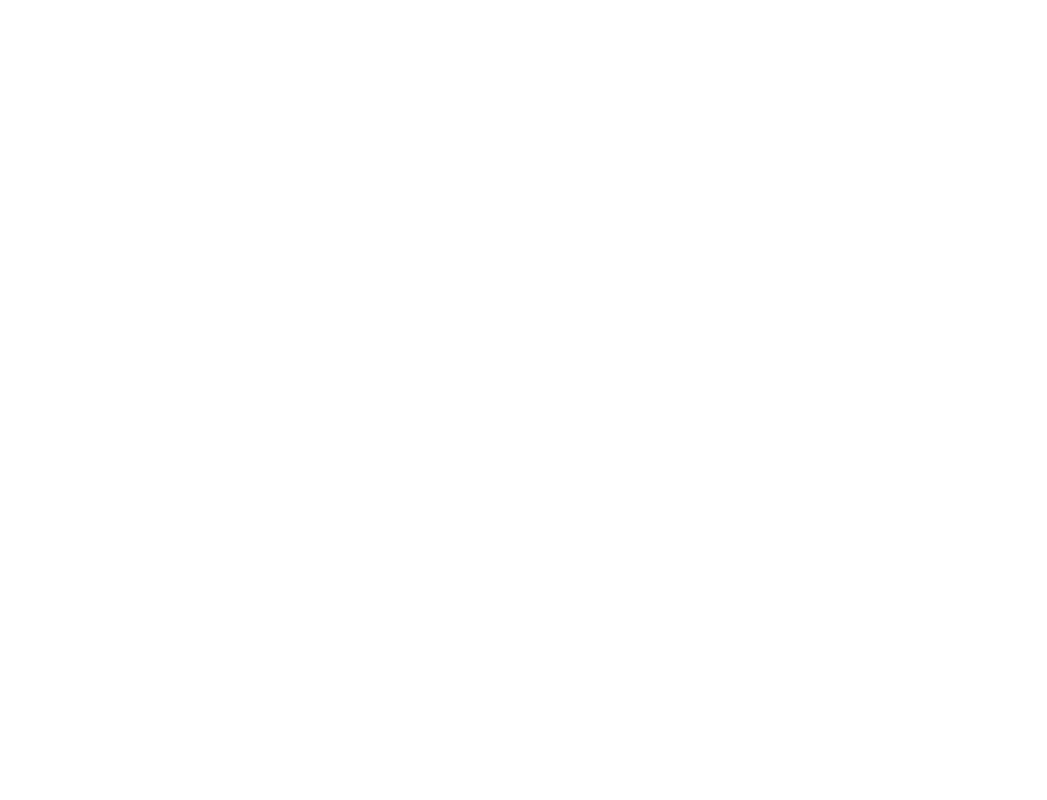
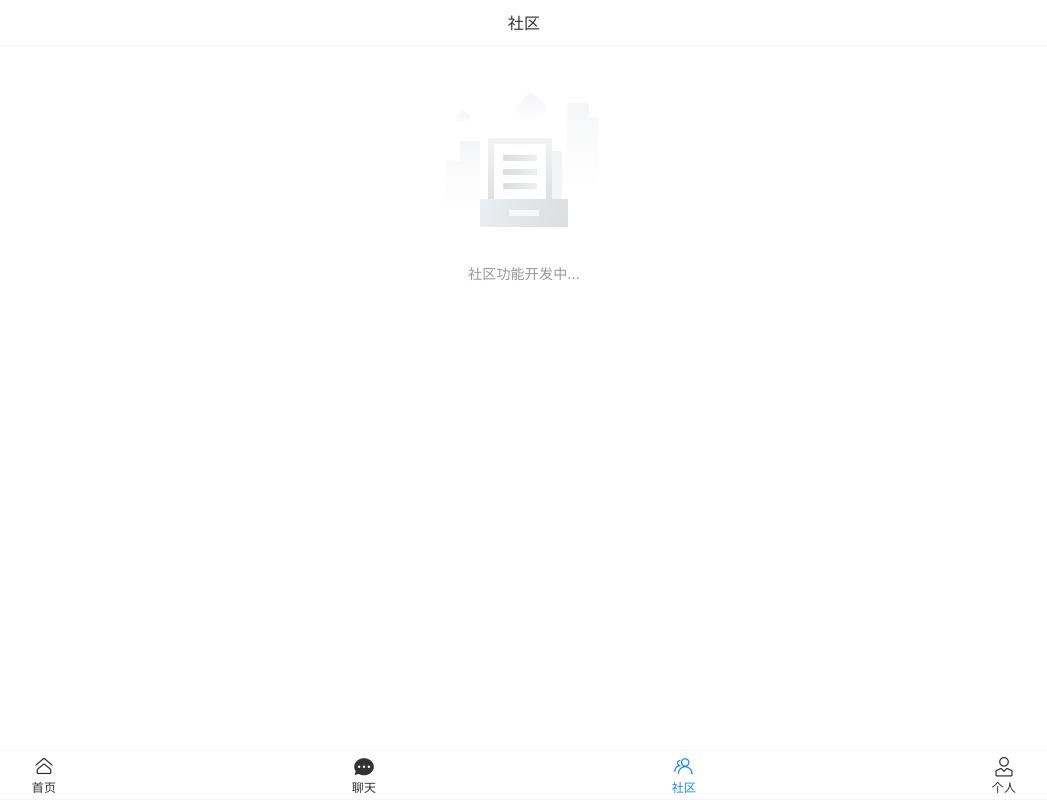
Before and after one commit to Jerry-hon/TravelRecommend_test, a Vue app in the folder TR_H5/: page /community in a window 1280 px wide. Before the commit this address had no page. Shown: the whole page, without its empty margins (116-1163 px from the left). Built offline with nearby package versions, Linux system fonts and the light colour scheme.

Commit message:
添加社区页

```diff
--- a/TR_H5/src/router/index.js
+++ b/TR_H5/src/router/index.js
@@ -27,6 +27,11 @@ const router = createRouter({
       name: 'detail',
       component: () => import('../views/Detail.vue')
     },
+    {
+      path: '/community',
+      name: 'community',
+      component: () => import('../views/Community.vue')
+    },
   ]
 })
 
--- a/TR_H5/src/views/Chat.vue
+++ b/TR_H5/src/views/Chat.vue
@@ -147,6 +147,14 @@ const fetchAIResponse = (query, history = []) => {
                 </template>
             </van-field>
         </div>
+        <div class="page-tabbar">
+            <van-tabbar v-model="active" @change="onChange">
+                <van-tabbar-item icon="home-o" to="/home">首页</van-tabbar-item>
+                <van-tabbar-item icon="chat" to="/chat">聊天</van-tabbar-item>
+                <van-tabbar-item icon="friends-o" to="/community">社区</van-tabbar-item>
+                <van-tabbar-item icon="user-o" to="/profile">个人</van-tabbar-item>
+            </van-tabbar>
+        </div>
     </div>
 </template>
 
@@ -154,7 +162,7 @@ const fetchAIResponse = (query, history = []) => {
 .chat-page {
     display: flex;
     flex-direction: column;
-    height: 100vh;
+    height: calc(100vh - 50px);
     overflow: hidden;
 }
 
--- /dev/null
+++ b/TR_H5/src/views/Community.vue
@@ -0,0 +1,31 @@
+<script setup>
+import { ref } from 'vue'
+import { useRouter } from 'vue-router'
+
+const router = useRouter()
+
+const active = ref(2)
+
+const onChange = (event) => {
+  active.value = event.detail
+}
+</script>
+
+<template>
+    <div class="page-container">
+        <div class="page-header">
+            <van-nav-bar title="社区" />
+        </div>
+        <div class="page-content" style="padding: 10px;">
+            <van-empty description="社区功能开发中..." />
+        </div>
+        <div class="page-tabbar">
+            <van-tabbar v-model="active" @change="onChange">
+                <van-tabbar-item icon="home-o" to="/home">首页</van-tabbar-item>
+                <van-tabbar-item icon="chat" to="/chat">聊天</van-tabbar-item>
+                <van-tabbar-item icon="friends-o" to="/community">社区</van-tabbar-item>
+                <van-tabbar-item icon="user-o" to="/profile">个人</van-tabbar-item>
+            </van-tabbar>
+        </div>
+    </div>
+</template>
--- a/TR_H5/src/views/Home.vue
+++ b/TR_H5/src/views/Home.vue
@@ -149,7 +149,8 @@ const onChange = (event) => {
             <van-tabbar v-model="active" @change="onChange">
                 <van-tabbar-item icon="home-o" to="/home">首页</van-tabbar-item>
                 <van-tabbar-item icon="chat" to="/chat">聊天</van-tabbar-item>
-                <van-tabbar-item icon="user" to="/profile">个人</van-tabbar-item>
+                <van-tabbar-item icon="friends-o" to="/community">社区</van-tabbar-item>
+                <van-tabbar-item icon="user-o" to="/profile">个人</van-tabbar-item>
             </van-tabbar>
         </div>
         <div>
--- a/TR_H5/src/views/Profile.vue
+++ b/TR_H5/src/views/Profile.vue
@@ -5,7 +5,7 @@ import { showToast, showConfirmDialog } from 'vant'
 import { userPost, userGet } from '../utils/request'
 import { planGet, planDelete } from '../utils/request'
 
-const active = ref(2)
+const active = ref(3)
 const router = useRouter()
 const email = ref('')
 const sms = ref('')
@@ -206,7 +206,8 @@ const logout = () => {
             <van-tabbar v-model="active" @change="onChange">
                 <van-tabbar-item icon="home-o" to="/home">首页</van-tabbar-item>
                 <van-tabbar-item icon="chat" to="/chat">聊天</van-tabbar-item>
-                <van-tabbar-item icon="user" to="/profile">个人</van-tabbar-item>
+                <van-tabbar-item icon="friends-o" to="/community">社区</van-tabbar-item>
+                <van-tabbar-item icon="user-o" to="/profile">个人</van-tabbar-item>
             </van-tabbar>
         </div>
     </div>
```
Also changed, not shown: 1 other file (tests, documents, lock files or other folders).
